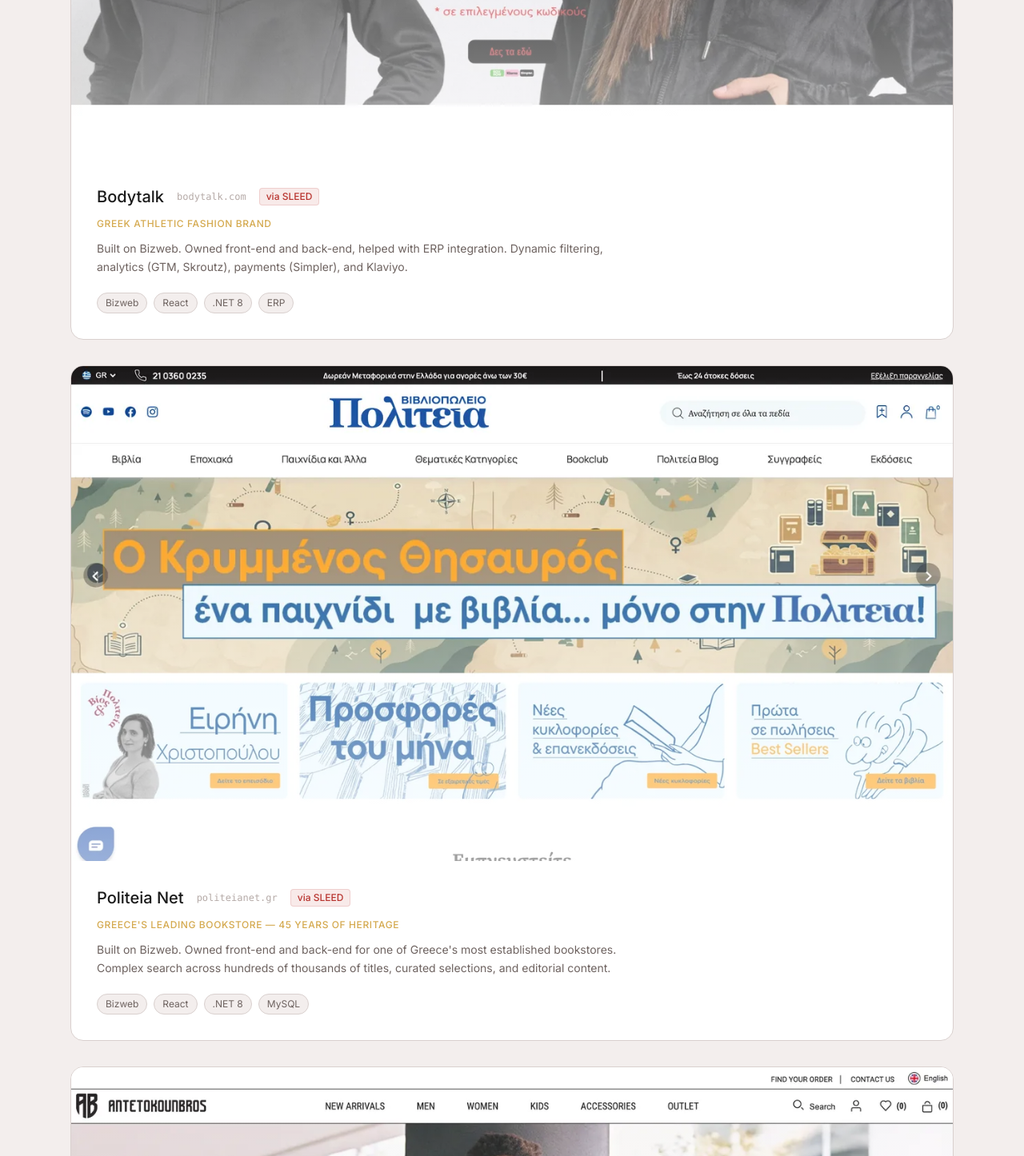
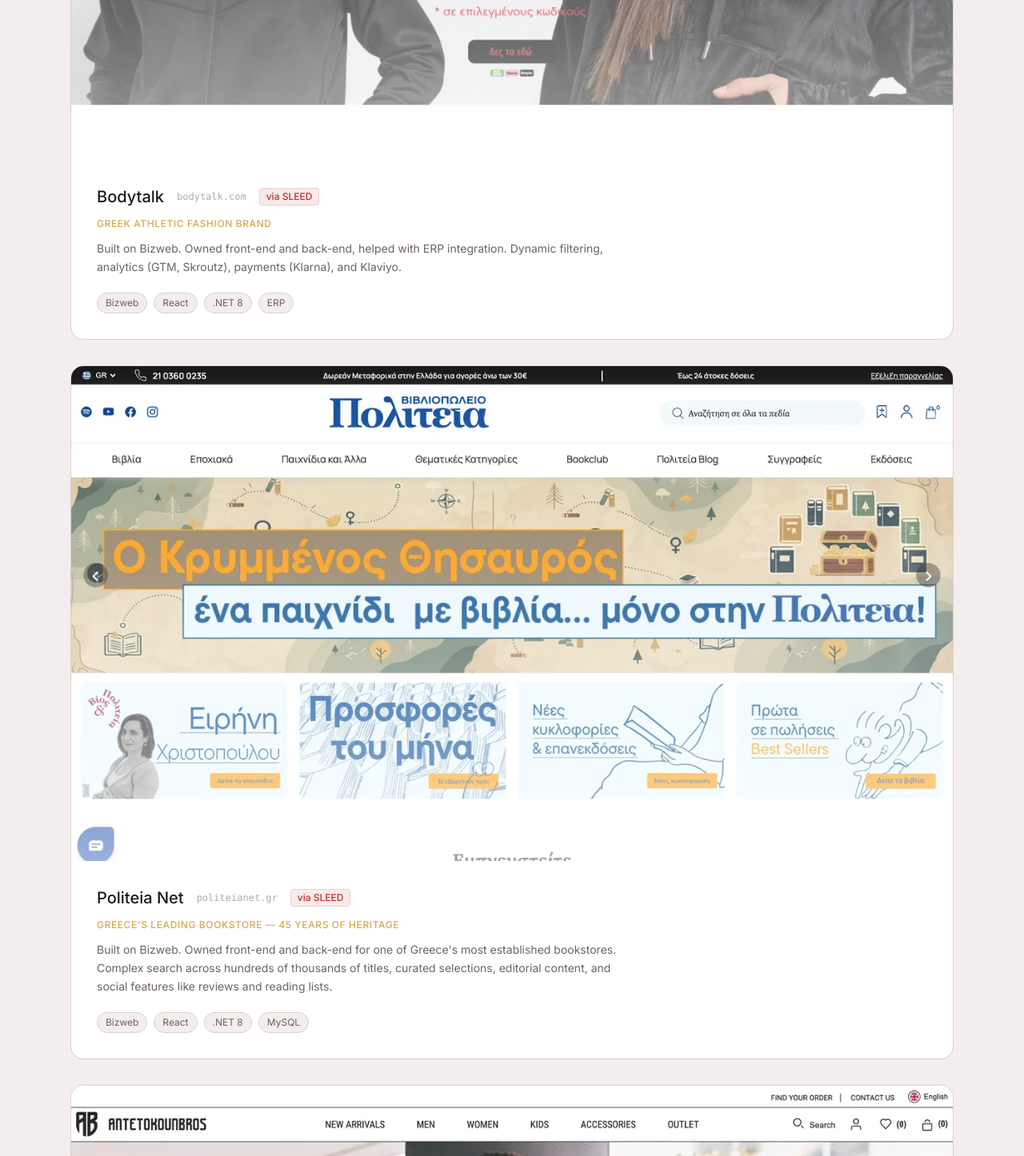
Before and after one commit to Christopgr/chrisfolio, a Next.js app: page / in a window 1280 px wide. Shown: the part 3700-5146 px from the top of the page at 80% size. Built offline with nearby package versions, Linux system fonts and the light colour scheme.

Commit message:
Update Bodytalk payments to Klarna, add social features to Politeia

```diff
--- a/components/Projects.tsx
+++ b/components/Projects.tsx
@@ -32,7 +32,7 @@
     slug: "bodytalk",
     brand: "Greek athletic fashion brand",
     description:
-      "Built on Bizweb. Owned front-end and back-end, helped with ERP integration. Dynamic filtering, analytics (GTM, Skroutz), payments (Simpler), and Klaviyo.",
+      "Built on Bizweb. Owned front-end and back-end, helped with ERP integration. Dynamic filtering, analytics (GTM, Skroutz), payments (Klarna), and Klaviyo.",
     tags: ["Bizweb", "React", ".NET 8", "ERP"],
     color: "#e11d48",
     via: "SLEED",
@@ -43,7 +43,7 @@
     slug: "politeianet",
     brand: "Greece's leading bookstore — 45 years of heritage",
     description:
-      "Built on Bizweb. Owned front-end and back-end for one of Greece's most established bookstores. Complex search across hundreds of thousands of titles, curated selections, and editorial content.",
+      "Built on Bizweb. Owned front-end and back-end for one of Greece's most established bookstores. Complex search across hundreds of thousands of titles, curated selections, editorial content, and social features like reviews and reading lists.",
     tags: ["Bizweb", "React", ".NET 8", "MySQL"],
     color: "#c27b1a",
     via: "SLEED",
```
